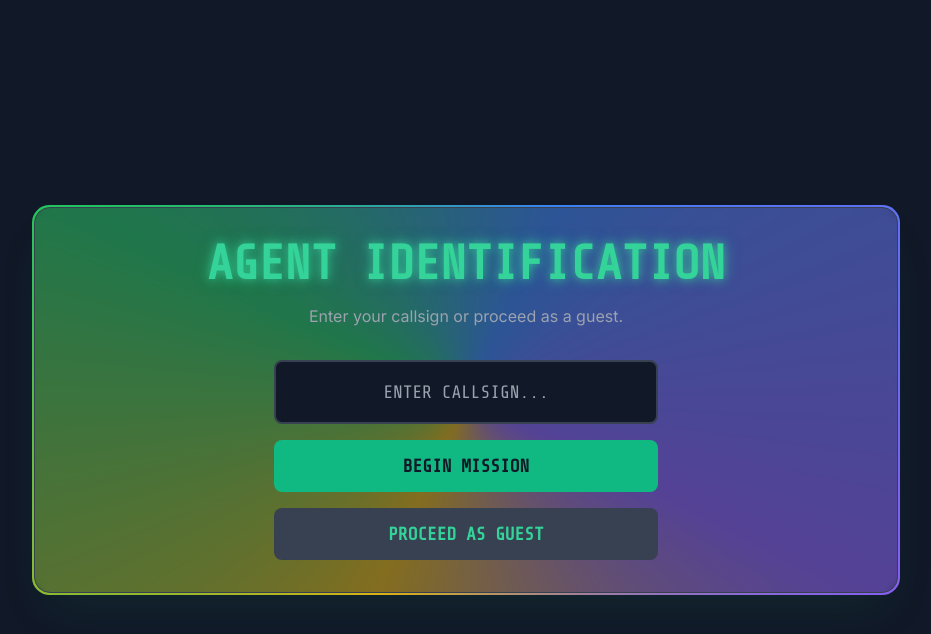
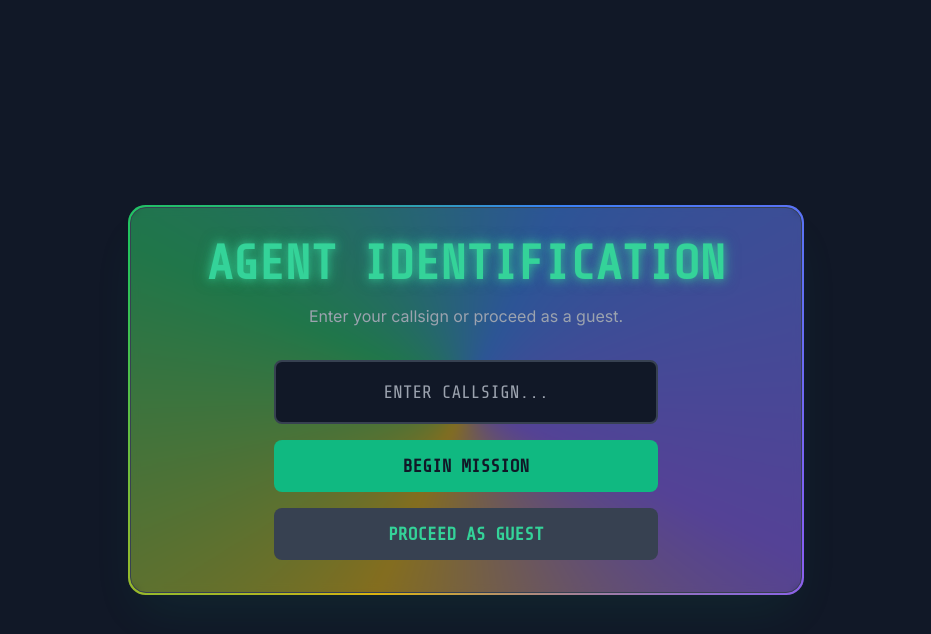
Before and after one commit to ThisismusicEnt/dycrypter, a plain HTML site: page index.html in a window 1280 px wide. Both pictures are taken after a click on the button "CLICK TO CONTINUE". Shown: the whole page, without its empty margins (174-1105 px from the left). Drawn offline with nearby package versions, Linux system fonts and the light colour scheme.

Commit message:
Update index.html

```diff
--- a/index.html
+++ b/index.html
@@ -26,15 +26,18 @@
             50% { box-shadow: 0 0 20px 5px #10b981; }
         }
 
+        html, body {
+            height: 100%;
+        }
+
         body {
             font-family: 'Inter', sans-serif;
             background-color: #111827;
-            /* New layout styles for robust centering */
-            display: flex;
-            align-items: center;
-            justify-content: center;
-            min-height: 100vh;
-            overflow: hidden; /* Prevents scrollbars from appearing during transitions */
+            /* New layout styles for robust centering and scrolling */
+            display: grid;
+            place-items: center;
+            overflow-y: auto;
+            padding: 1rem;
         }
         .font-tech { font-family: 'Share Tech Mono', monospace; }
         .text-glow { text-shadow: 0 0 8px rgba(52, 211, 153, 0.7), 0 0 15px rgba(52, 211, 153, 0.5); }
@@ -42,10 +45,13 @@
 
         .page-container {
             display: grid; /* This allows pages to stack on top of each other */
+            grid-template-areas: "stack";
             place-items: center;
+            width: 100%;
+            max-width: 42rem; /* Equivalent to max-w-4xl */
         }
         .page {
-            grid-area: 1 / 1;
+            grid-area: stack;
             transition: opacity 0.7s ease-in-out, transform 0.7s ease-in-out;
             width: 100%;
         }
@@ -129,10 +135,10 @@
 
     <div id="spotlight"></div>
 
-    <div class="page-container relative w-full max-w-4xl mx-auto p-4">
+    <div class="page-container">
 
         <!-- Splash Screen -->
-        <div id="splash-screen" class="page visible-page w-full max-w-4xl mx-auto text-center">
+        <div id="splash-screen" class="page visible-page w-full text-center">
             <h1 class="text-3xl sm:text-4xl md:text-6xl font-bold text-emerald-400 text-glow font-tech splash-animation">ACCESSING MAINFRAME...</h1>
         </div>
 
```
